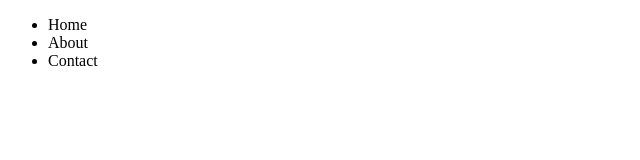
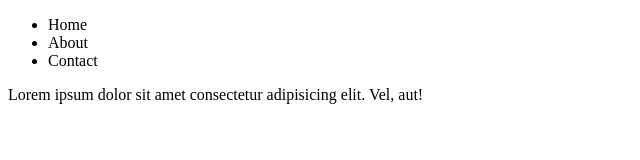
Before and after one commit to Pixel11-svg/conflict, a plain HTML site: page index.html in a window 1280 px wide. Shown: the whole page, without its empty margins (0-640 px from the left). Drawn offline with Linux system fonts and the light colour scheme.

Commit message:
adding hero section

```diff
--- a/index.html
+++ b/index.html
@@ -15,6 +15,9 @@
         </ul>
     </nav>
     <!-- End nav bar -->
+    <!-- Start hero section -->
+        <p>Lorem ipsum dolor sit amet consectetur adipisicing elit. Vel, aut!</p>
+    <!-- End hero section -->
 
 </body>
 </html>
```
